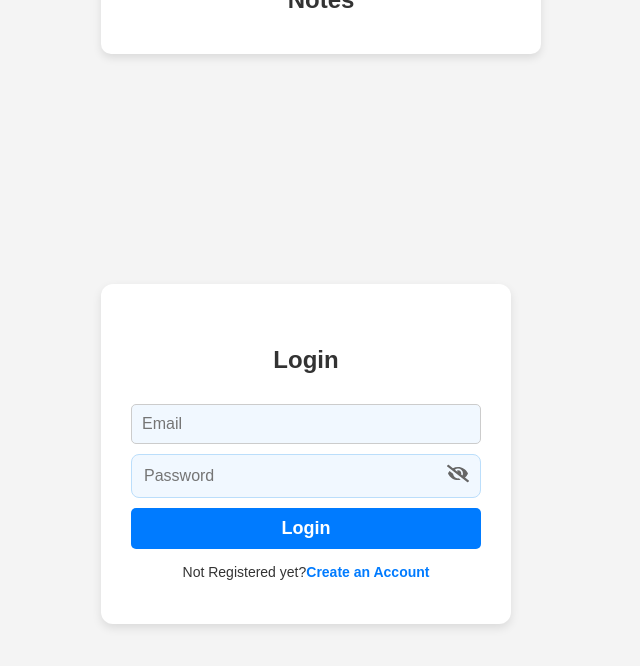
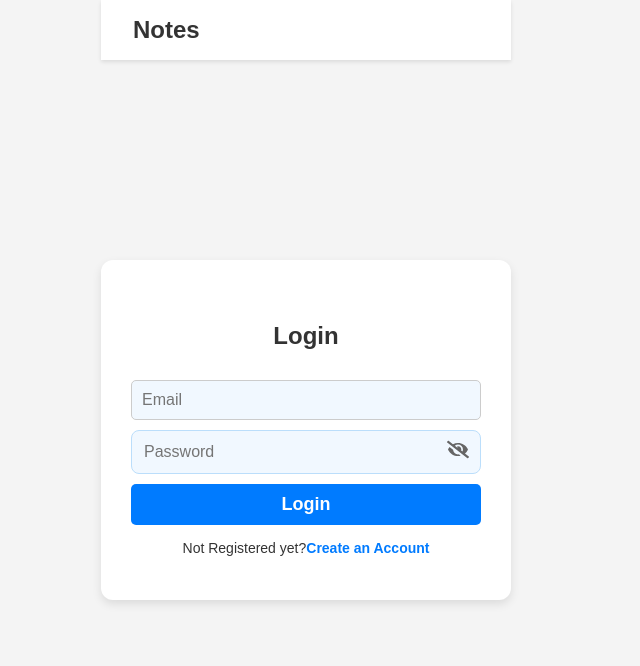
Before and after one commit to ChamathkaDhanapala/MemoMate-Notes-writing-app, a React (Vite) app in the folder frontend/notes-app/: page /login in a window 1280 px wide. Shown: the top 666 px of the page, without its empty margins (334-974 px from the left). Built offline with nearby package versions, Linux system fonts and the light colour scheme.

Commit message:
Update Navbar.jsx

```diff
--- a/frontend/notes-app/src/components/Navbar/Navbar.jsx
+++ b/frontend/notes-app/src/components/Navbar/Navbar.jsx
@@ -1,9 +1,12 @@
 import React from "react";
+import "../Navbar/Navbar.css";
+
 const Navbar = () => {
-    return(
-       <div className="container">
-        <h2 className="Header-Container">Notes</h2>
-       </div>
-    )
-}
-export default Navbar
+    return (
+        <div className="navbar-container">
+            <h2 className="navbar-title">Notes</h2>
+        </div>
+    );
+};
+
+export default Navbar;
```
